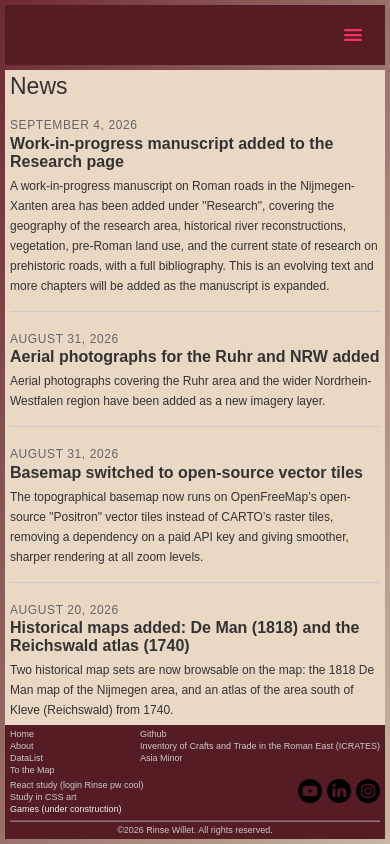
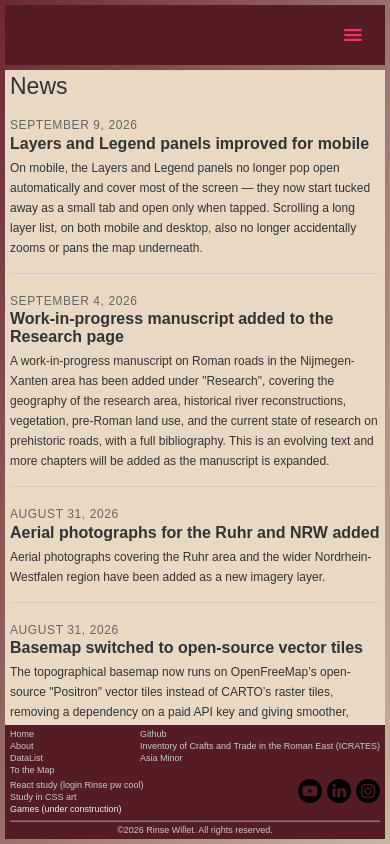
Before and after one commit to RinseWillet/AncientDataWebGIS_FE, a React (Vite) app: page /#/news in a window 390 px wide. Built offline with nearby package versions, Linux system fonts and the light colour scheme; no server answers.

Commit message:
add news item: improve mobile experience for Layers and Legend panels with new tabbed interface

```diff
--- a/src/pages/News.tsx
+++ b/src/pages/News.tsx
@@ -8,6 +8,11 @@ interface NewsItem {
 }
 
 const newsItems: NewsItem[] = [
+  {
+    date: '2026-09-09',
+    title: 'Layers and Legend panels improved for mobile',
+    body: 'On mobile, the Layers and Legend panels no longer pop open automatically and cover most of the screen — they now start tucked away as a small tab and open only when tapped. Scrolling a long layer list, on both mobile and desktop, also no longer accidentally zooms or pans the map underneath.',
+  },
   {
     date: '2026-09-04',
     title: 'Work-in-progress manuscript added to the Research page',
```
